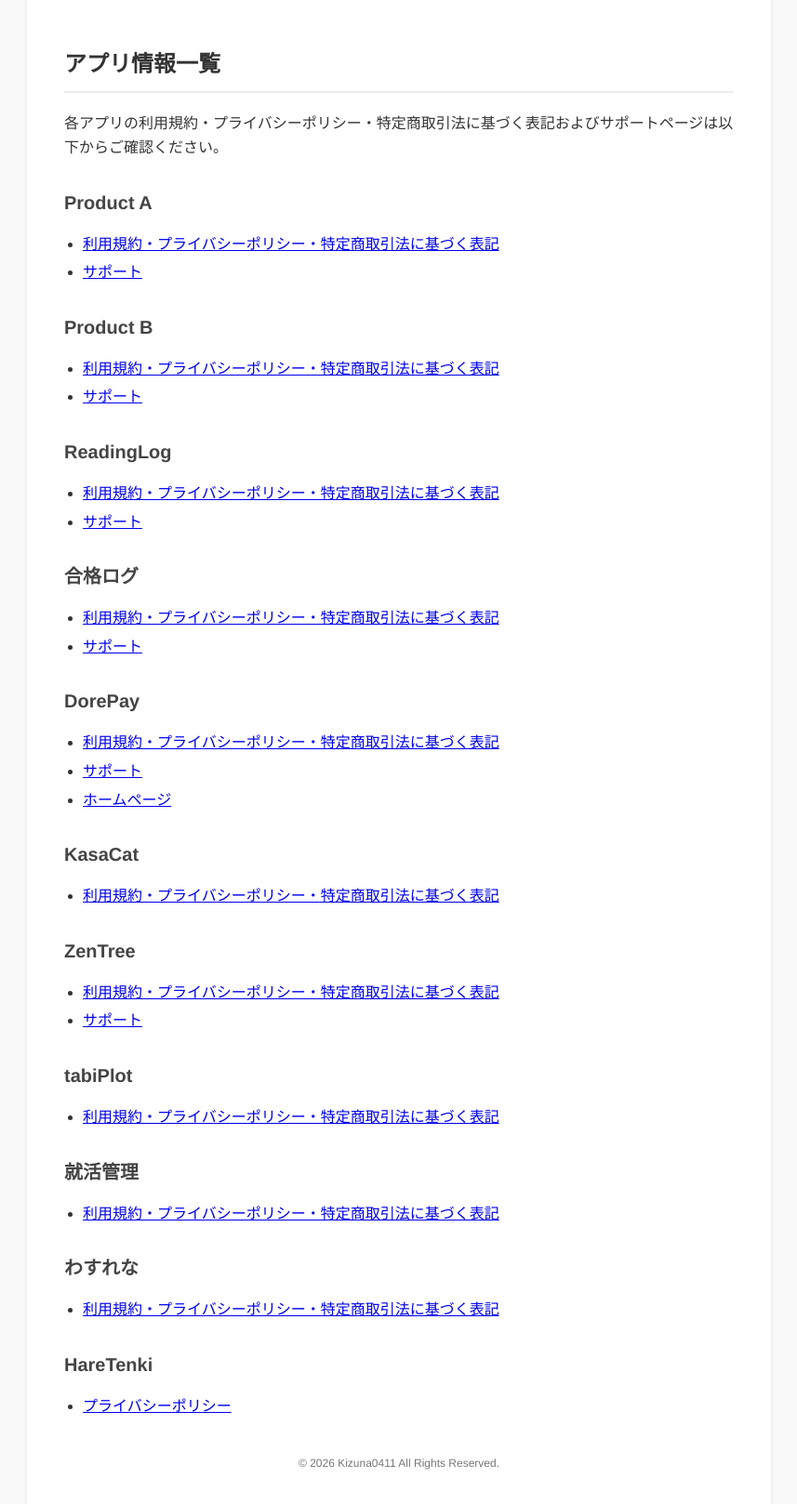
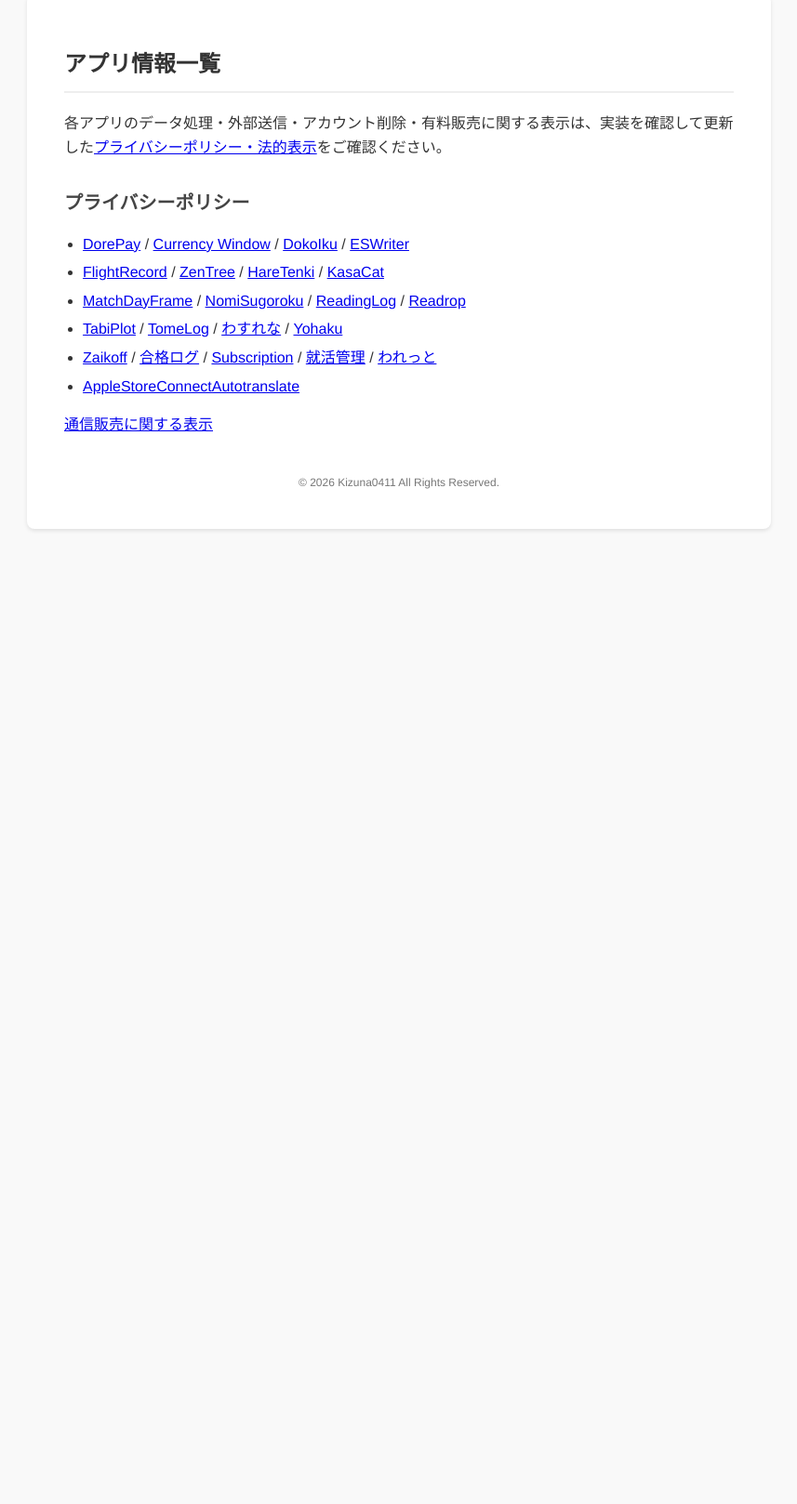
Before and after one commit to kizuna0411/PrivacyPolicy, a plain HTML site: page index.html in a window 1280 px wide. Shown: the part 26-1644 px from the top of the page at 93% size, without its empty margins (211-1068 px from the left). After the commit the page ends 800 px from the top, so only its background shows below. Drawn offline with Linux system fonts and the light colour scheme.

Commit message:
Update product privacy policies and legal notices

```diff
--- a/index.html
+++ b/index.html
@@ -11,71 +11,18 @@
 <body>
   <div class="container">
     <h1>アプリ情報一覧</h1>
-    <p>
-      各アプリの利用規約・プライバシーポリシー・特定商取引法に基づく表記およびサポートページは以下からご確認ください。
-    </p>
+    <p>各アプリのデータ処理・外部送信・アカウント削除・有料販売に関する表示は、実装を確認して更新した<a href="policy.html">プライバシーポリシー・法的表示</a>をご確認ください。</p>
 
-    <h2>Product A</h2>
+    <h2>プライバシーポリシー</h2>
     <ul>
-      <li><a href="product-a/">利用規約・プライバシーポリシー・特定商取引法に基づく表記</a></li>
-      <li><a href="product-a/support.html">サポート</a></li>
+      <li><a href="policy.html#dorepay">DorePay</a> / <a href="policy.html#currency-window">Currency Window</a> / <a href="policy.html#dokoiku">DokoIku</a> / <a href="policy.html#eswriter">ESWriter</a></li>
+      <li><a href="policy.html#flightrecord">FlightRecord</a> / <a href="policy.html#zentree">ZenTree</a> / <a href="policy.html#haretenki">HareTenki</a> / <a href="policy.html#kasacat">KasaCat</a></li>
+      <li><a href="policy.html#matchdayframe">MatchDayFrame</a> / <a href="policy.html#nomisugoroku">NomiSugoroku</a> / <a href="policy.html#readinglog">ReadingLog</a> / <a href="policy.html#readrop">Readrop</a></li>
+      <li><a href="policy.html#tabiplot">TabiPlot</a> / <a href="policy.html#tomelog">TomeLog</a> / <a href="policy.html#wasurena">わすれな</a> / <a href="policy.html#yohaku">Yohaku</a></li>
+      <li><a href="policy.html#zaikoff">Zaikoff</a> / <a href="policy.html#goukaku-log">合格ログ</a> / <a href="policy.html#subscription">Subscription</a> / <a href="policy.html#syukatu-kanri">就活管理</a> / <a href="policy.html#warlet">われっと</a></li>
+      <li><a href="policy.html#asc-autotranslate">AppleStoreConnectAutotranslate</a></li>
     </ul>
-
-    <h2>Product B</h2>
-    <ul>
-      <li><a href="product-b/">利用規約・プライバシーポリシー・特定商取引法に基づく表記</a></li>
-      <li><a href="product-b/support.html">サポート</a></li>
-    </ul>
-
-    <h2>ReadingLog</h2>
-    <ul>
-      <li><a href="reading-log/">利用規約・プライバシーポリシー・特定商取引法に基づく表記</a></li>
-      <li><a href="reading-log/support.html">サポート</a></li>
-    </ul>
-
-    <h2>合格ログ</h2>
-    <ul>
-      <li><a href="goukaku-log/">利用規約・プライバシーポリシー・特定商取引法に基づく表記</a></li>
-      <li><a href="goukaku-log/support.html">サポート</a></li>
-    </ul>
-
-    <h2>DorePay</h2>
-    <ul>
-      <li><a href="DorePay/">利用規約・プライバシーポリシー・特定商取引法に基づく表記</a></li>
-      <li><a href="DorePay/support.html">サポート</a></li>
-      <li><a href="DorePay/home.html">ホームページ</a></li>
-    </ul>
-
-    <h2>KasaCat</h2>
-    <ul>
-      <li><a href="KasaCat/">利用規約・プライバシーポリシー・特定商取引法に基づく表記</a></li>
-    </ul>
-
-    <h2>ZenTree</h2>
-    <ul>
-      <li><a href="ZenTree/">利用規約・プライバシーポリシー・特定商取引法に基づく表記</a></li>
-      <li><a href="ZenTree/support.html">サポート</a></li>
-    </ul>
-
-    <h2>tabiPlot</h2>
-    <ul>
-      <li><a href="tabiPlot/">利用規約・プライバシーポリシー・特定商取引法に基づく表記</a></li>
-    </ul>
-
-    <h2>就活管理</h2>
-    <ul>
-      <li><a href="syukatu-kanri/">利用規約・プライバシーポリシー・特定商取引法に基づく表記</a></li>
-    </ul>
-
-    <h2>わすれな</h2>
-    <ul>
-      <li><a href="wasurena/">利用規約・プライバシーポリシー・特定商取引法に基づく表記</a></li>
-    </ul>
-
-    <h2>HareTenki</h2>
-    <ul>
-      <li><a href="HareTenki/">プライバシーポリシー</a></li>
-    </ul>
+    <p><a href="policy.html#legal-notice">通信販売に関する表示</a></p>
 
     <footer>&copy; 2026 Kizuna0411 All Rights Reserved.</footer>
   </div>
```
Also changed, not shown: DorePay/index.html (+2 -0 lines), HareTenki/index.html (+2 -0 lines), KasaCat/index.html (+2 -0 lines), TomeLog/index.html (+2 -0 lines), ZenTree/index.html (+2 -0 lines), goukaku-log/index.html (+2 -0 lines), policy.html (added, +59 -0 lines), reading-log/index.html (+2 -0 lines), syukatu-kanri/index.html (+2 -0 lines), tabiPlot/index.html (+2 -0 lines), wasurena/index.html (+2 -0 lines), 1 other file.
